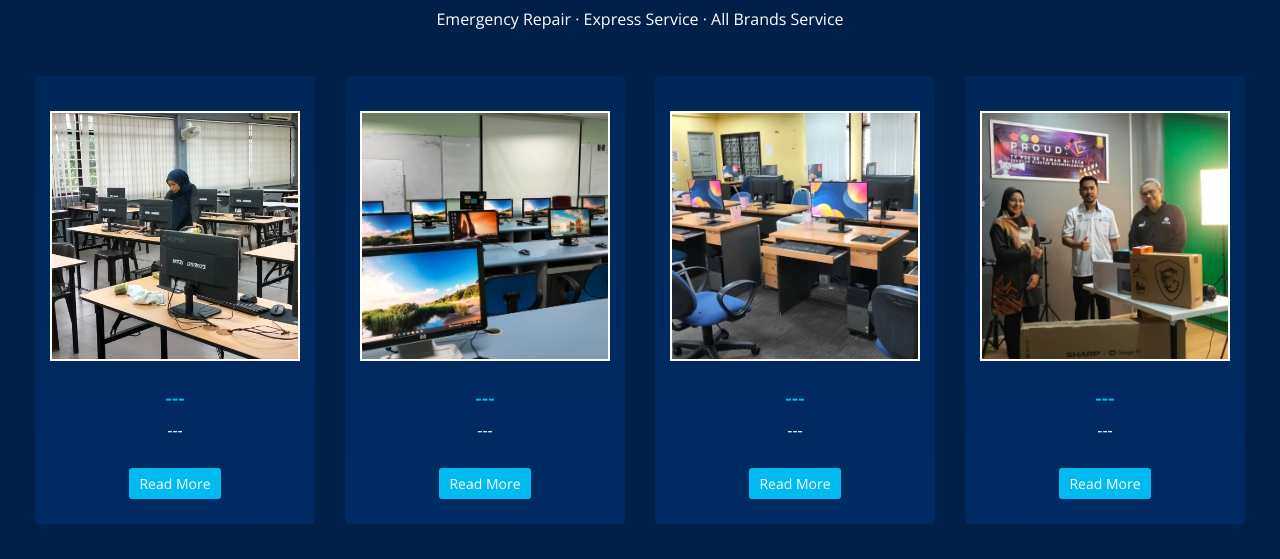
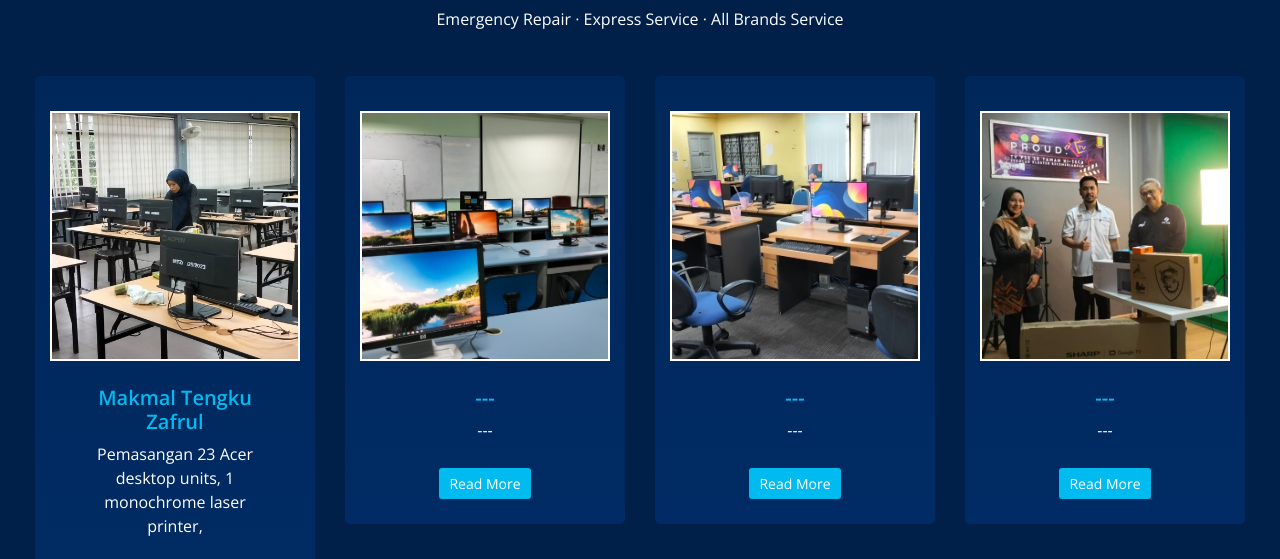
Before and after one commit to itexpertcenter/ItExpert, a plain HTML site: page project.html in a window 1280 px wide. Shown: the part 241-800 px from the top of the page. Drawn offline with nearby package versions, Linux system fonts and the light colour scheme; some packages are replaced by stand-ins of ours.

Commit message:
project.html

```diff
--- a/project.html
+++ b/project.html
@@ -100,10 +100,10 @@
                 <img src="images/kl.jpg" class="img1" alt="">
               </div>
               <div class="detail-box">
-                <h5>---</h5>
-                <p>---</p>
+                <h5>Makmal Tengku Zafrul</h5>
+                <p>Pemasangan 23 Acer desktop units, 1 monochrome laser printer, </p>
                 <div class="more-content">
-                  <p>---</p>
+                  <p>1 color laser WiFi printer, and 2 iMac M1 units.</p>
                 </div>
                 <button class="read-more-btn">Read More</button>
               </div>
```
